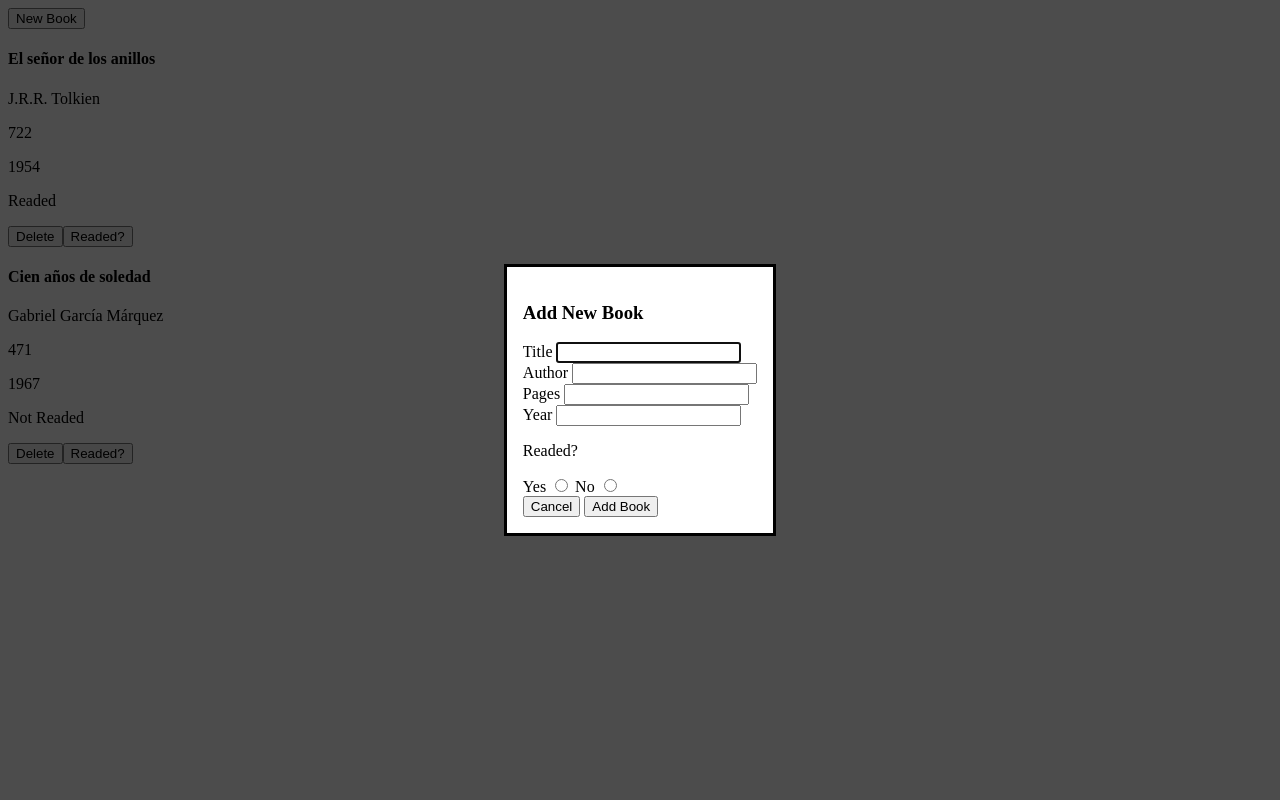
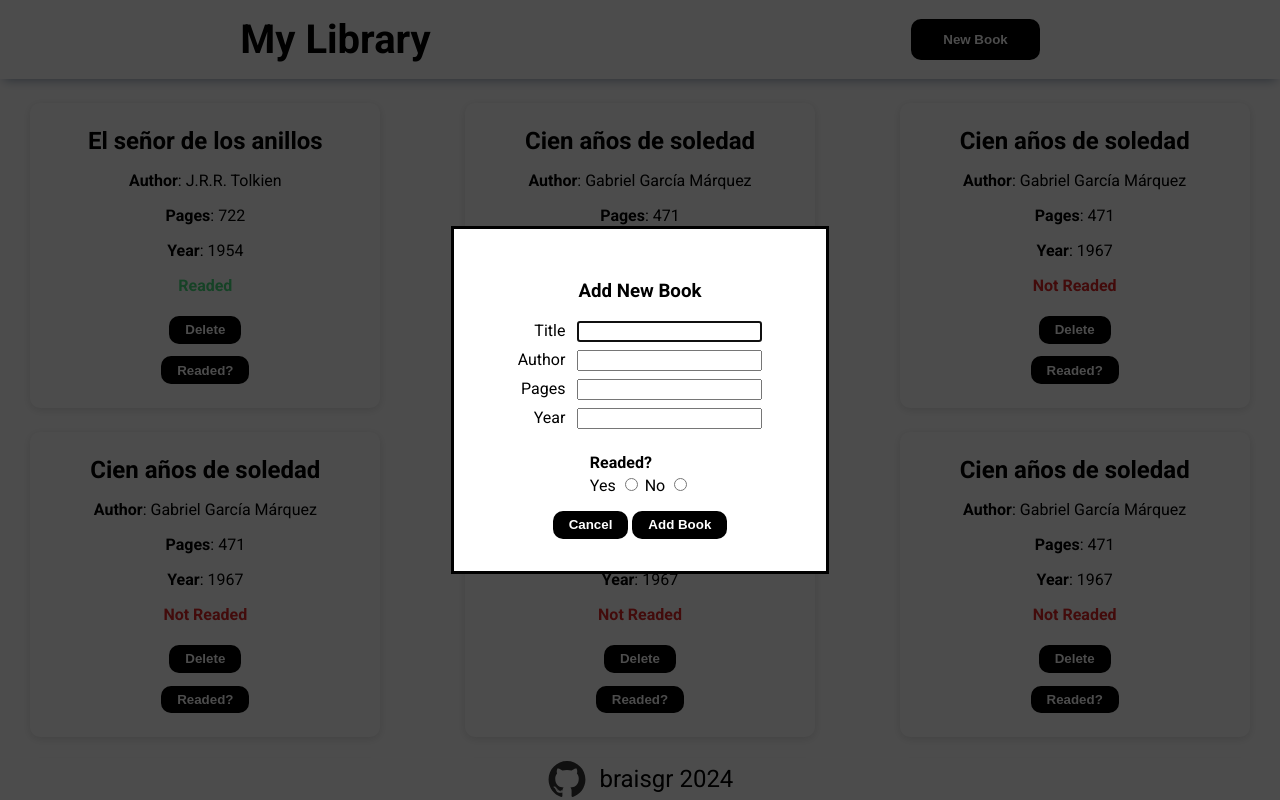
Before and after one commit to braisgr/library, a plain HTML site: page index.html in a window 1280 px wide. Both pictures are taken after a click on the button "New Book". Shown: the top 800 px of the page. Drawn offline with Linux system fonts and the light colour scheme.

Commit message:
css styles added and clear dialog function implemented

```diff
--- a/css/style.css
+++ b/css/style.css
@@ -1,4 +1,152 @@
+/* GLOBAL */
+*,
+*::before,
+*::after{
+  box-sizing: border-box;
+}
+
+body{
+  font-family: "Roboto", sans-serif;
+  margin: 0;
+  display: grid;
+  gap: 1.5rem;
+}
+
+/* HEADER */
+header{
+  display: flex;
+  align-items: center;
+  justify-content: space-around;
+  box-shadow: 0px 5px 10px -4px #94a3b8;
+}
+
+header>h2{
+  font-size: 2.5rem;
+  margin: 1rem 0;
+}
+
+.new-book,
+.book-card>button,
+.modal-buttons>button{
+  border: none;
+  padding: 0.8rem 2rem;
+  border-radius: 10px;
+  background-color: #000;
+  color: #fff;
+  font-weight: bold;
+  cursor: pointer;
+}
+
+.new-book:hover,
+.book-card>button:hover,
+.modal-buttons>button:hover{
+  opacity: 0.8;
+  transform: scale(0.95);
+}
+
+/* MAIN */
+main{
+  margin-bottom: 4rem;
+}
+
+.books-container{
+  display: grid;
+  grid-template-columns: repeat(auto-fit, minmax(350px, 1fr));
+  justify-items: center;
+  gap: 1.5rem;
+}
+
+.book-card{
+  display: flex;
+  flex-direction: column;
+  justify-content: center;
+  align-items: center;
+  border-radius: 10px;
+  padding: 1.5rem 3rem;
+  box-shadow: #63636333 0px 2px 8px 0px;
+  width: min(350px)
+}
+
+.book-card>h4{
+  text-align: center;
+  font-size: 1.5rem;
+  margin-top: 0;
+  margin-bottom: 0.5rem;
+}
+
+.book-card p{
+  margin: 0.5rem;
+}
+
+.book-card>button,
+.modal-buttons>button{
+  padding: 0.4rem 1rem;
+}
+
+.book-card>button{
+  margin-top: 0.8rem;
+}
+
+/* FOOTER */
+footer{
+  padding: 0.2rem;
+  width: 100%;
+  position: fixed;
+  bottom: 0;
+  background-color: #fff;
+}
+
+footer>a{
+  display: flex;
+  justify-content: center;
+  align-items: center;
+  color: #000;
+  text-decoration: none;
+  font-size: 1.5rem;
+}
+
+footer img{
+  width: 2.5rem;
+}
+
+footer span{
+  margin-left: 0.8rem;
+}
+
+/* MODAL */
+.modal{
+  padding: 2rem 4rem;
+}
+
+.modal>form{
+  display: flex;
+  flex-direction: column;
+  align-items: center;
+}
+
 .modal::backdrop{
   opacity: 0.7;
   background-color: #000;
 }
+
+.modal-inputs{
+  display: flex;
+  flex-direction: column;
+  align-items: flex-end;
+}
+
+.modal-input{
+  margin-bottom: 0.5rem;
+}
+
+.modal-input>label{
+  margin-right: 0.5rem;
+}
+
+.modal p{
+  margin-bottom: 0.2rem;
+}
+
+.modal-radio{
+  margin-bottom: 1rem;
+}
--- a/index.html
+++ b/index.html
@@ -5,45 +5,61 @@
   <meta charset="UTF-8">
   <meta name="viewport" content="width=device-width, initial-scale=1.0">
   <title>My Library</title>
+  <link rel="preconnect" href="https://fonts.googleapis.com">
+  <link rel="preconnect" href="https://fonts.gstatic.com" crossorigin>
+  <link
+    href="https://fonts.googleapis.com/css2?family=Roboto:ital,wght@0,100;0,300;0,400;0,500;0,700;0,900;1,100;1,300;1,400;1,500;1,700;1,900&display=swap"
+    rel="stylesheet">
   <link rel="stylesheet" href="css/style.css">
 </head>
 
 <body>
+  <header>
+    <h2>My Library</h2>
     <button class="new-book">New Book</button>
+  </header>
+  <main>
+    <div class="books-container"></div>
+  </main>
+  <footer>
+    <a href="https://github.com/braisgr" class="footer-link"><img src="img/github-icon.svg"
+        alt="GitHub Logo"><span>braisgr 2024</span></a>
+  </footer>
   <dialog class="modal">
     <form method="dialog">
       <h3>Add New Book</h3>
-      <div>
+      <div class="modal-inputs">
+        <div class="modal-input">
           <label for="title">Title</label>
           <input type="text" id="title" name="title" required>
         </div>
-      <div>
+        <div class="modal-input">
           <label for="author">Author</label>
           <input type="text" id="author" name="author" required>
         </div>
-      <div>
+        <div class="modal-input">
           <label for="pages">Pages</label>
           <input type="number" id="pages" name="pages" required>
         </div>
-      <div>
+        <div class="modal-input">
           <label for="year">Year</label>
           <input type="number" name="year" id="year">
         </div>
-      <div>
-        <p>Readed?</p>
+      </div>
+      <div class="modal-radio">
+        <p><b>Readed?</b></p>
         <label for="readed-yes">Yes</label>
         <input type="radio" name="readed" id="readed-yes" value="true" required>
 
         <label for="readed-no">No</label>
         <input type="radio" name="readed" id="readed-no" value="false">
       </div>
-      <div>
+      <div class="modal-buttons">
         <button class="close-button">Cancel</button>
         <button class="add-book">Add Book</button>
       </div>
     </form>
   </dialog>
-  <div class="books-container"></div>
 
   <script src="js/library.js"></script>
 </body>
--- a/js/library.js
+++ b/js/library.js
@@ -4,18 +4,95 @@ const myLibrary = [
     author: "J.R.R. Tolkien",
     pages: 722,
     year: 1954,
-    readed: true
+    readed: true,
   },
   {
     title: "Cien años de soledad",
     author: "Gabriel García Márquez",
     pages: 471,
     year: 1967,
-    readed: false
-  }
+    readed: false,
+  },
+  {
+    title: "Cien años de soledad",
+    author: "Gabriel García Márquez",
+    pages: 471,
+    year: 1967,
+    readed: false,
+  },
+  {
+    title: "Cien años de soledad",
+    author: "Gabriel García Márquez",
+    pages: 471,
+    year: 1967,
+    readed: false,
+  },
+  {
+    title: "Cien años de soledad",
+    author: "Gabriel García Márquez",
+    pages: 471,
+    year: 1967,
+    readed: false,
+  },
+  {
+    title: "Cien años de soledad",
+    author: "Gabriel García Márquez",
+    pages: 471,
+    year: 1967,
+    readed: false,
+  },
+  {
+    title: "Cien años de soledad",
+    author: "Gabriel García Márquez",
+    pages: 471,
+    year: 1967,
+    readed: false,
+  },
+  {
+    title: "Cien años de soledad",
+    author: "Gabriel García Márquez",
+    pages: 471,
+    year: 1967,
+    readed: false,
+  },
+  {
+    title: "Cien años de soledad",
+    author: "Gabriel García Márquez",
+    pages: 471,
+    year: 1967,
+    readed: false,
+  },
+  {
+    title: "Cien años de soledad",
+    author: "Gabriel García Márquez",
+    pages: 471,
+    year: 1967,
+    readed: false,
+  },
+  {
+    title: "Cien años de soledad",
+    author: "Gabriel García Márquez",
+    pages: 471,
+    year: 1967,
+    readed: false,
+  },
+  {
+    title: "Cien años de soledad",
+    author: "Gabriel García Márquez",
+    pages: 471,
+    year: 1967,
+    readed: false,
+  },
+  {
+    title: "Cien años de soledad",
+    author: "Gabriel García Márquez",
+    pages: 471,
+    year: 1967,
+    readed: false,
+  },
 ];
 
-function Book(title,author,pages,year,readed){
+function Book(title, author, pages, year, readed) {
   this.title = title;
   this.author = author;
   this.pages = pages;
@@ -23,18 +100,18 @@ function Book(title,author,pages,year,readed){
   this.readed = readed;
 }
 
-function addBookToLibrary(book){
+function addBookToLibrary(book) {
   return myLibrary.push(book);
 }
 
 const booksContainer = document.querySelector(".books-container");
 
-function showBooks(){
+function showBooks() {
   //Limpiamos el contenedor para poder mostrar el array de libros actualizado
   booksContainer.textContent = "";
   let position = 0;
 
-  for(book of myLibrary){
+  for (book of myLibrary) {
     const bookCard = document.createElement("div");
     bookCard.classList.add("book-card");
     booksContainer.appendChild(bookCard);
@@ -44,22 +121,25 @@ function showBooks(){
     bookCard.appendChild(titleElement);
 
     const authorElement = document.createElement("p");
-    authorElement.textContent = book.author;
+    authorElement.innerHTML = `<b>Author</b>: ${book.author}`;
     bookCard.appendChild(authorElement);
 
     const pagesElement = document.createElement("p");
-    pagesElement.textContent = book.pages;
+    pagesElement.innerHTML = `<b>Pages</b>: ${book.pages}`;
     bookCard.appendChild(pagesElement);
 
     const yearElement = document.createElement("p");
-    yearElement.textContent = book.year;
+    yearElement.innerHTML = `<b>Year</b>: ${book.year}`;
     bookCard.appendChild(yearElement);
 
     const readedElement = document.createElement("p");
-    if(book.readed){
+    readedElement.style.fontWeight = "bold";
+    if (book.readed) {
       readedElement.textContent = "Readed";
-      }else{
+      readedElement.style.color = "#4ade80";
+    } else {
       readedElement.textContent = "Not Readed";
+      readedElement.style.color = "#dc2626";
     }
     bookCard.appendChild(readedElement);
 
@@ -91,7 +171,6 @@ newBookButton.addEventListener("click", () => {
 const addBookButton = document.querySelector(".add-book");
 
 addBookButton.addEventListener("click", () => {
-
   const title = document.getElementById("title").value;
   const author = document.getElementById("author").value;
   const pages = document.getElementById("pages").value;
@@ -99,14 +178,24 @@ addBookButton.addEventListener("click", () => {
   const readedElements = document.getElementsByName("readed");
   let readed = false;
 
-  for(let i=0; i<readedElements.length; i++){
-    if(readedElements[i].checked){
+  if (pages <= 0) {
+    alert("No negative pages allowed");
+    return;
+  }
+
+  if (year < 0) {
+    alert("No negative years allowed");
+    return;
+  }
+
+  for (let i = 0; i < readedElements.length; i++) {
+    if (readedElements[i].checked) {
       readed = readedElements[i].value === "true";
       break;
     }
   }
 
-  const book = new Book(title,author,pages,year,readed);
+  const book = new Book(title, author, pages, year, readed);
 
   addBookToLibrary(book);
 
@@ -117,38 +206,50 @@ const closeButton = document.querySelector(".close-button");
 
 closeButton.addEventListener("click", () => {
   modal.close();
+  clearDialog();
 });
 
 booksContainer.addEventListener("click", (e) => {
-  if(e.target.classList.contains("delete-button")){
+  if (e.target.classList.contains("delete-button")) {
     const pos = e.target.getAttribute("dataPosition");
 
-    myLibrary.splice(pos,1);
+    myLibrary.splice(pos, 1);
   }
-  if(e.target.classList.contains("readed-button")){
+  if (e.target.classList.contains("readed-button")) {
     const pos = e.target.getAttribute("dataPosition");
 
-    myLibrary[pos].readed ? myLibrary[pos].readed = false : myLibrary[pos].readed = true;
+    myLibrary[pos].readed
+      ? (myLibrary[pos].readed = false)
+      : (myLibrary[pos].readed = true);
   }
 
   showBooks();
 });
 
-function dialogClickHandler(e){
-  if (e.target.tagName !== 'DIALOG')
-        return;
+function dialogClickHandler(e) {
+  if (e.target.tagName !== "DIALOG") return;
 
-    const rect = e.target.getBoundingClientRect();
+  const rect = e.target.getBoundingClientRect();
 
-    const clickedInDialog = (
-        rect.top <= e.clientY &&
-        e.clientY <= rect.top + rect.height &&
-        rect.left <= e.clientX &&
-        e.clientX <= rect.left + rect.width
-    );
+  const clickedInDialog =
+    rect.top <= e.clientY &&
+    e.clientY <= rect.top + rect.height &&
+    rect.left <= e.clientX &&
+    e.clientX <= rect.left + rect.width;
 
-    if (clickedInDialog === false)
-        e.target.close();
+  if (clickedInDialog === false) e.target.close();
+
+  clearDialog();
 }
 
 document.addEventListener("click", dialogClickHandler);
+
+function clearDialog() {
+  const title = document.getElementById("title").value = "";
+  const author = document.getElementById("author").value = "";
+  const pages = document.getElementById("pages").value = "";
+  const year = document.getElementById("year").value = "";
+  ["readed-no", "readed-yes"].forEach((id) => {
+    document.getElementById(id).checked = false;
+  });
+}
```
Also changed, not shown: img/github-icon.svg (added). Lines whose indentation alone changed are shown as unchanged.
